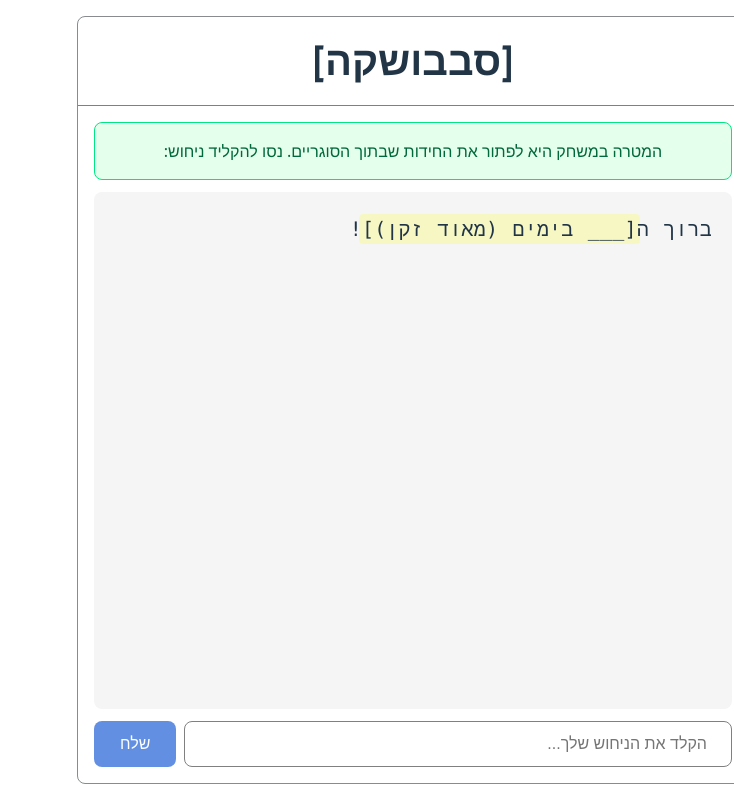
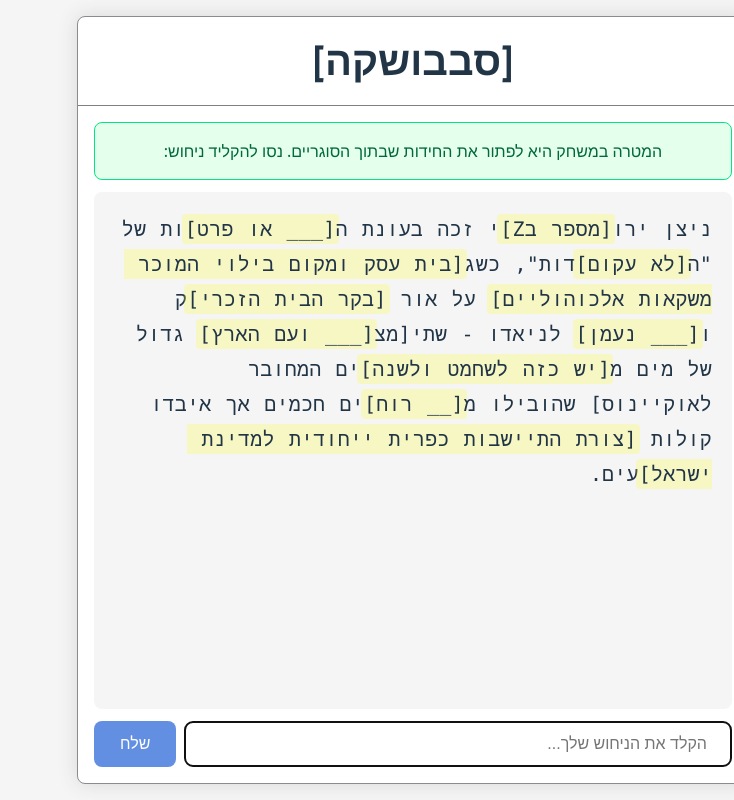
Before and after one commit to amirave-mech/sababushka, a React (Vite) app in the folder bracket-town/: page / in a window 1280 px wide. Shown: the whole page, without its empty margins (546-1280 px from the left). Built offline with nearby package versions, Linux system fonts and the light colour scheme; a web font is replaced by a local one.

Commit message:
minor improvments

```diff
--- a/bracket-town/src/App.css
+++ b/bracket-town/src/App.css
@@ -3,6 +3,7 @@
   width: 100vw;
   padding: 1em;
   box-sizing: border-box;
+  background-color: whitesmoke;
 }
 
 .puzzle-container {
@@ -15,9 +16,11 @@
   /* padding: 1em; */
   margin: 0px auto;
 
+  background-color: white;
   border: 1px solid rgb(136, 139, 143);
   border-radius: var(--border-radius);
   box-sizing: border-box;
+  box-shadow: 0 0 20px rgba(59, 59, 63, 0.15);
 }
 
 .puzzle-header {
@@ -189,10 +192,17 @@
   gap: 1rem;
 }
 
-.puzzle-continue {
+.puzzle-end-buttons {
   width: 100%;
+  display: flex;
+  flex-direction: column;
+  gap: 0.5rem;
 }
 
 .puzzle-share {
   background-color: rgb(48, 194, 199);
 }
+
+.puzzle-reset {
+  background-color: rgb(50, 59, 59);
+}
--- a/bracket-town/src/App.tsx
+++ b/bracket-town/src/App.tsx
@@ -5,7 +5,7 @@ import ReactConfetti from 'react-confetti';
 import * as Constants from './Constants';
 
 const PUZZLES = [
-  'ברוך ה[בא|___ בימים (מאוד זקן)]!',
+  'ניצן ירו[שלמ|מספר בZ]י זכה בעונת ה[זוג|___ או פרט]ות של "ה[ישר|לא עקום]דות", כשג[בר|בית עסק ומקום בילוי המוכר משקאות אלכוהוליים] על אור [שור|בקר הבית הזכרי]ק ו[שי|___ נעמן] לניאדו - שתי[ים|מצ[בור|___ ועם הארץ] גדול של מים מ[לוח|יש כזה לשחמט ולשנה]ים המחובר לאוקיינוס] שהובילו מ[הלך|__ רוח]ים חכמים אך איבדו קולות [מושב|צורת התיישבות כפרית ייחודית למדינת ישראל]עים.',
   'ו[אהב|יותר מ"חיבב"]ת ל[רע|לא טוב]ך כ[מוך|חומר שמצטבר ב[מסנן|לא עונה להודעה, באינטרנט] של מייבש כביסה]',
   '[דרך|___ א[גב|לתקוע סכין במקום הזה שקול לבגידה]] א[רץ|"יונתן הקטן __ ב[בוקר|שדה ___, מגוריו של הנ[שיא|רשומה בספר גינס] הראשון בערוב ימיו] אל ה[גן|מילה שבאה לפני "חיות" ו"שעשועים"]"] [קד|השת[חוה|אמם של קין ואבל] בפני]מה ל[תור|קשה לקבוע אחד [כזה|ככה וככה ו-___ ו-___ (אושר כהן)] ל[רופא|בעבר הרחוק אחד היה מטפל בך באמצעות הקזת דם]]ה',
   '[טובי|משקה [אלכוהול|כימאי יקרא לחומר זה אתנול]י יש[ראלי|מירוץ מכוניות, במסלול שטח ארוך] פופולרי בצבע כתום]ם ה[שני|היום בו אלוהים ה[בדיל|מתכת כסופה שמשמשת לציפוי] בין מים לשמיים]ים [מן|נפל מהשמיים ביציאת מצריים] ה[אחד|___ ב[פה|איפה שנס גדול היה, כידוע] ו-___ בלב, נאמר על אדם [צבוע|אחד מצבא רשע עזר למופאסה ב"מלך הא[ריו|יעד תיירותי וביתו של "ישו הגואל"]ת"]]',
--- a/bracket-town/src/CookieUtils.tsx
+++ b/bracket-town/src/CookieUtils.tsx
@@ -1,5 +1,4 @@
 import Cookies from 'js-cookie';
-import Bracket from './Bracket';
 
 export interface PuzzleStateGuessAction {
   type: 'guess',
@@ -23,7 +22,7 @@ export interface PuzzleState {
 
 // Cookie management
 const COOKIE_KEY = 'puzzles';
-const COOKIE_EXPIRY = 30; // days
+// const COOKIE_EXPIRY = 30; // days
 
 export function savePuzzleState(puzzleKey: string, state: PuzzleState): void {
   Cookies.set(`${COOKIE_KEY}.${puzzleKey}`, JSON.stringify(state));
--- a/bracket-town/src/PuzzleContainer.tsx
+++ b/bracket-town/src/PuzzleContainer.tsx
@@ -4,8 +4,9 @@ import Toast from './Toast';
 import PuzzleInput from './PuzzleInput';
 import * as Constants from './Constants';
 import { shareSMS, shareToClipboard } from './ShareUtil';
-import { PuzzleState, PuzzleStateAction, savePuzzleState, loadPuzzleState } from './CookieUtils';
+import { PuzzleStateAction, savePuzzleState, loadPuzzleState } from './CookieUtils';
 import { clearPuzzleState } from "./CookieUtils";
+import { isEqualHebrew } from "./Utils";
 
 export interface PuzzleConfig {
   puzzleKey: string;
@@ -60,7 +61,7 @@ function PuzzleContainer({ config, onFinish, onContinue }: PuzzleContainerProps)
       savedState.actions.forEach(action => {
         if (action.type === 'guess' && action.correct) {
           const inners = newBracket.getAllInners();
-          const bracket = inners.find(b => b.answer === action.answer);
+          const bracket = inners.find(b => isEqualHebrew(b.answer, action.answer));
           if (bracket) {
             bracket.collapse();
           }
@@ -142,14 +143,15 @@ function PuzzleContainer({ config, onFinish, onContinue }: PuzzleContainerProps)
       throw new Error(`Cannot submit answer when bracket is null!`);
     }
 
+    text = text.trim();
+
     const inners = rootBracket.current.getAllInners();
 
     for (let i = 0; i < inners.length; i++) {
       const bracket = inners[i];
-      if (bracket.answer === text) {
+      if (!bracket.isSolved && isEqualHebrew(bracket.answer, text)) {
         revealBracket(bracket);
 
-        // Add successful guess to actions
         setActions(prevActions => [...prevActions, {
           type: 'guess',
           answer: text,
@@ -162,14 +164,27 @@ function PuzzleContainer({ config, onFinish, onContinue }: PuzzleContainerProps)
       }
     }
 
+    let wasGuessedAlready = false;
+    actions.forEach(action => {
+      if (action.type === 'guess' && isEqualHebrew(action.answer, text))
+        wasGuessedAlready = true;
+    });
+
+    if (wasGuessedAlready) {
+      toastRef.current.showError(`כבר ניחשת "${text}"!`);
+    }
+    else {
       // Add incorrect guess to actions
       setActions(prevActions => [...prevActions, {
         type: 'guess',
         answer: text,
         correct: false
       }]);
+      setScore((score) => Math.max(score - Constants.WRONG_GUESS_COST, 0));
+      toastRef.current.showError('טעות! הניחוש לא תואם אף אחת מההגדרות.');
 
       updateState();
+    }
 
     return false;
   };
@@ -191,15 +206,6 @@ function PuzzleContainer({ config, onFinish, onContinue }: PuzzleContainerProps)
         onFinish(score);
       }
     }, 500);
-  };
-
-  const onSubmit = (text: string) => {
-    const correct = submitAnswer(text);
-
-    if (correct === false) {
-      setScore((score) => Math.max(score - Constants.WRONG_GUESS_COST, 0));
-      toastRef.current.showError('טעות! הניחוש לא תואם אף אחד מהסוגרים.');
-    }
   };
 
   const onShare = () => {
@@ -249,7 +255,7 @@ function PuzzleContainer({ config, onFinish, onContinue }: PuzzleContainerProps)
       {!isFinished ? (
         <>
           <Toast ref={toastRef} />
-          <PuzzleInput onSubmit={onSubmit} />
+          <PuzzleInput onSubmit={submitAnswer} />
         </>
       ) : (
         <div className='puzzle-stats'>
@@ -257,6 +263,7 @@ function PuzzleContainer({ config, onFinish, onContinue }: PuzzleContainerProps)
             <div className='puzzle-tutorial'>{config.endText}</div>
           )}
 
+          <div className='puzzle-end-buttons'>
             <button className='bbutton puzzle-share' onClick={onShare}>
               שתף עם חברים 📢
             </button>
@@ -271,6 +278,7 @@ function PuzzleContainer({ config, onFinish, onContinue }: PuzzleContainerProps)
               אפס פאזל
             </button>
           </div>
+        </div>
       )}
     </div>
   );
--- a/bracket-town/src/PuzzleInput.tsx
+++ b/bracket-town/src/PuzzleInput.tsx
@@ -24,6 +24,8 @@ const PuzzleInput: React.FC<PuzzleInputProps> = ({
         const matchQuery = window.matchMedia("(max-width: 640px)");
         setMobileMode(matchQuery.matches);
         matchQuery.addEventListener('change', (e) => setMobileMode(e.matches));
+        if (!mobileMode)
+            inputRef.current?.focus();
     }, []);
 
     // Handle key press
--- /dev/null
+++ b/bracket-town/src/Utils.tsx
@@ -0,0 +1,20 @@
+export function convertFinalHebrewLetters(text: string): string {
+    const finalLettersMap: Record<string, string> = {
+        'ך': 'כ', // Final Kaf to regular Kaf
+        'ם': 'מ', // Final Mem to regular Mem
+        'ן': 'נ', // Final Nun to regular Nun
+        'ף': 'פ', // Final Pe to regular Pe
+        'ץ': 'צ', // Final Tsadi to regular Tsadi
+    };
+
+    return text.split('').map(char => {
+        return finalLettersMap[char] || char;
+    }).join('');
+}
+
+export function isEqualHebrew(a: string | undefined, b: string | undefined) {
+    if (b === undefined || a === undefined)
+        return false;
+
+    return convertFinalHebrewLetters(a) === convertFinalHebrewLetters(b);
+}
```
Also changed, not shown: bracket-town/public/data.json (added, +9 -0 lines). Lines whose indentation alone changed are shown as unchanged.
